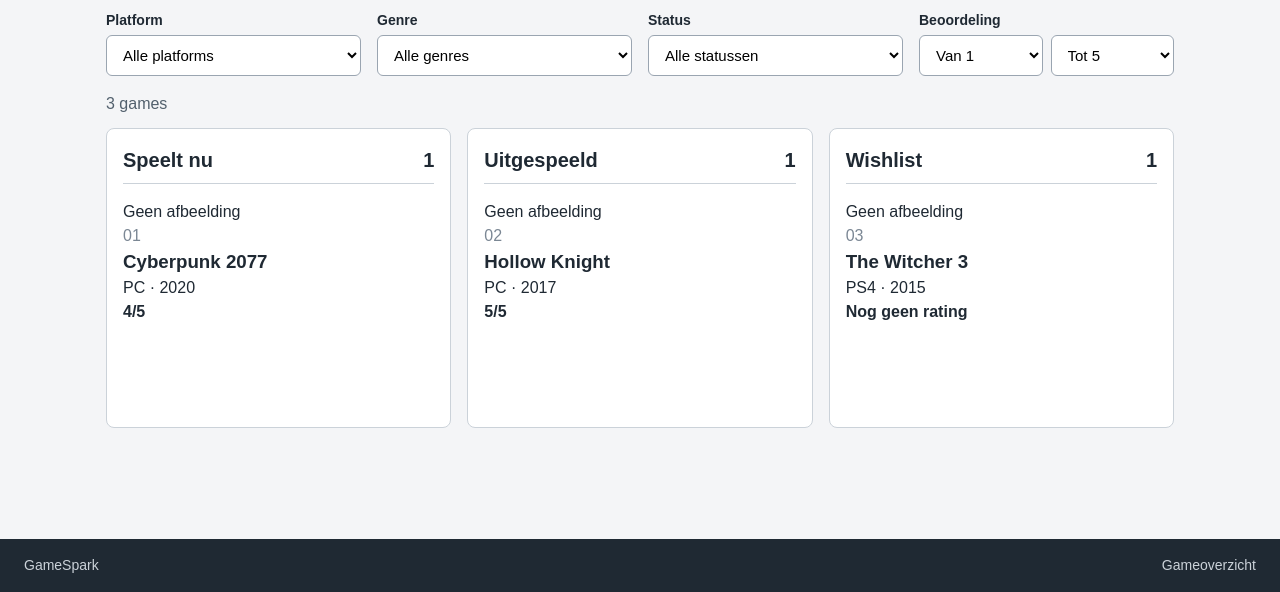
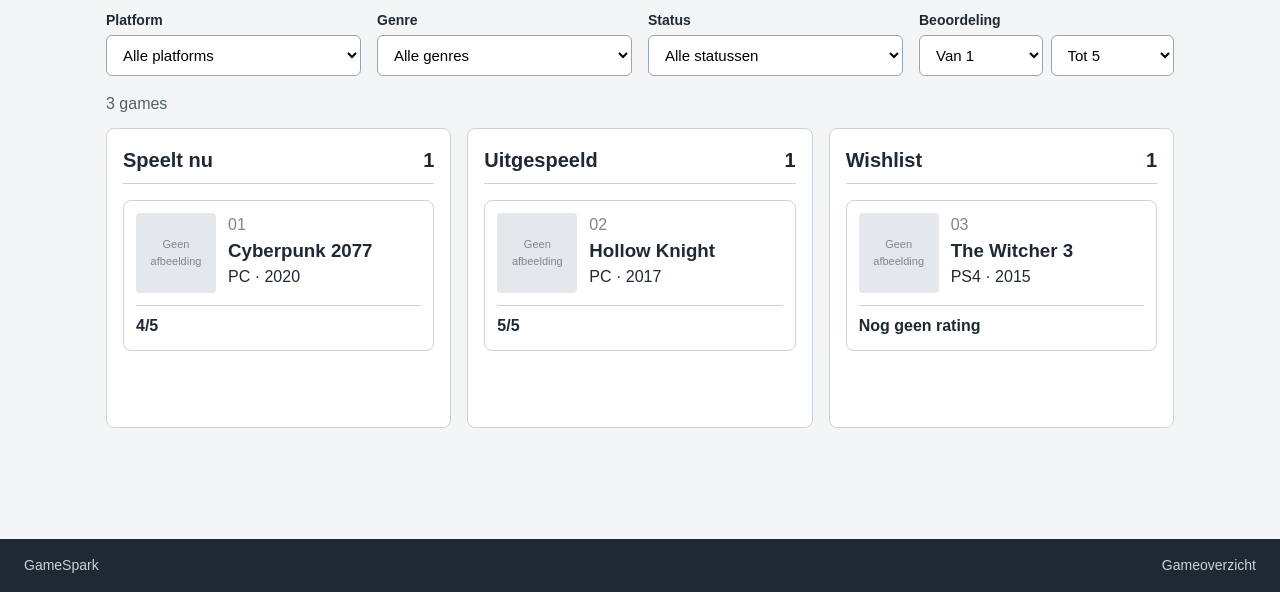
Before and after one commit to SkalitzBlacksmith/GameSpark, a PHP site: page /overzicht.html in a window 1280 px wide. Shown: the part 208-800 px from the top of the page. Run offline with PHP 8.4, Linux system fonts and the light colour scheme.

Commit message:
Added game card CSS

```diff
--- a/public_html/css/style.css
+++ b/public_html/css/style.css
@@ -232,3 +232,31 @@ label {
     margin-bottom: 16px;
     border-bottom: 1px solid #cbd2d9;
 }
+
+.game-kaart {
+    border: 1px solid #cbd2d9;
+    border-radius: 8px;
+    padding: 12px;
+    display: grid;
+    grid-template-columns: 80px 1fr;
+    gap: 12px;
+}
+
+.thumbnail {
+    width: 80px;
+    height: 80px;
+    background-color: #e4e7eb;
+    color: #7b8794;
+    font-size: 11px;
+    text-align: center;
+    display: flex;
+    justify-content: center;
+    align-items: center;
+    border-radius: 4px;
+}
+
+.game-kaart .rating {
+    grid-column: 1 / 3;
+    border-top: 1px solid #cbd2d9;
+    padding-top: 8px;
+}
```
